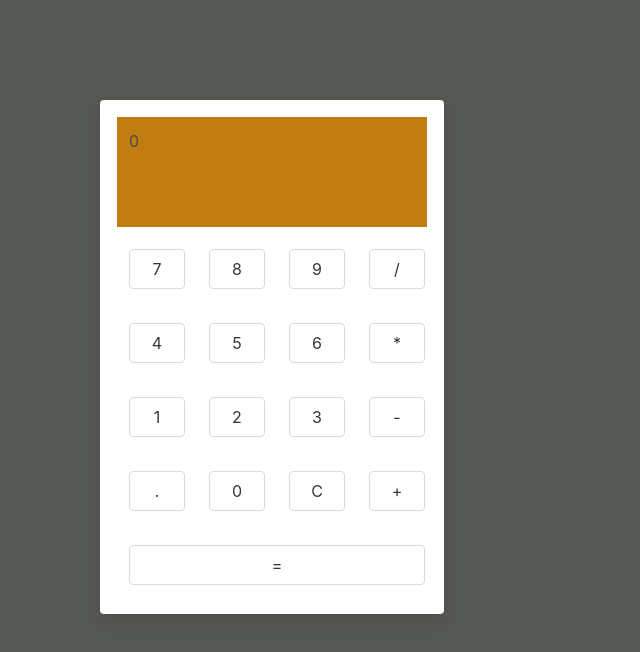
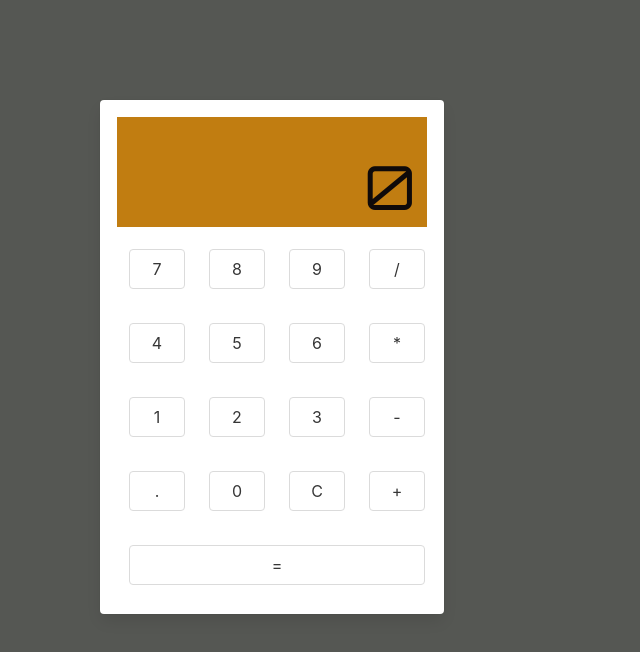
Before and after one commit to SubodhDahal/calculator-redux, a React app: page / in a window 1280 px wide. Shown: the top 652 px of the page, without its empty margins (0-640 px from the left). Built offline with nearby package versions, Linux system fonts and the light colour scheme.

Commit message:
Changed design for the calculator display

```diff
--- a/index.html
+++ b/index.html
@@ -4,6 +4,7 @@
     <meta charset="UTF-8">
     <meta name="viewport" content="width=device-width, initial-scale=1">
     <title>Calculator in Redux</title>
+    <link href='https://fonts.googleapis.com/css?family=Orbitron' rel='stylesheet' type='text/css'>
 </head>
 <body>
     <div id="main">Loading App...</div>
--- a/src/components/Display.jsx
+++ b/src/components/Display.jsx
@@ -12,7 +12,15 @@ export default class Display extends React.Component {
     render () {
         return <div className="columns">
             <div className="column lcd-display">
-                {this.props.number}
+                <div className="is-pulled-right lcd-display__aux">
+                    {this.props.accumulator}
+                </div>
+                <div className="is-clearfix"></div>
+
+                <div className="is-pulled-right lcd-display__main">
+                    {this.props.number}
+                </div>
+                <div className="is-clearfix"></div>
             </div>
         </div>
     }
--- a/src/style.css
+++ b/src/style.css
@@ -10,8 +10,19 @@ body {
 
 .lcd-display {
     background: #C17D11FF;
+    color: #0f0a0a;
     height: 110px;
     margin: 5px;
+    font-family: 'Orbitron', sans-serif;
+}
+
+.lcd-display__main {
+    font-size: 3.8rem;
+    line-height: 4rem;
+}
+
+.lcd-display__aux {
+    min-height: 26px;
 }
 
 .calculator-buttons__button {
```
